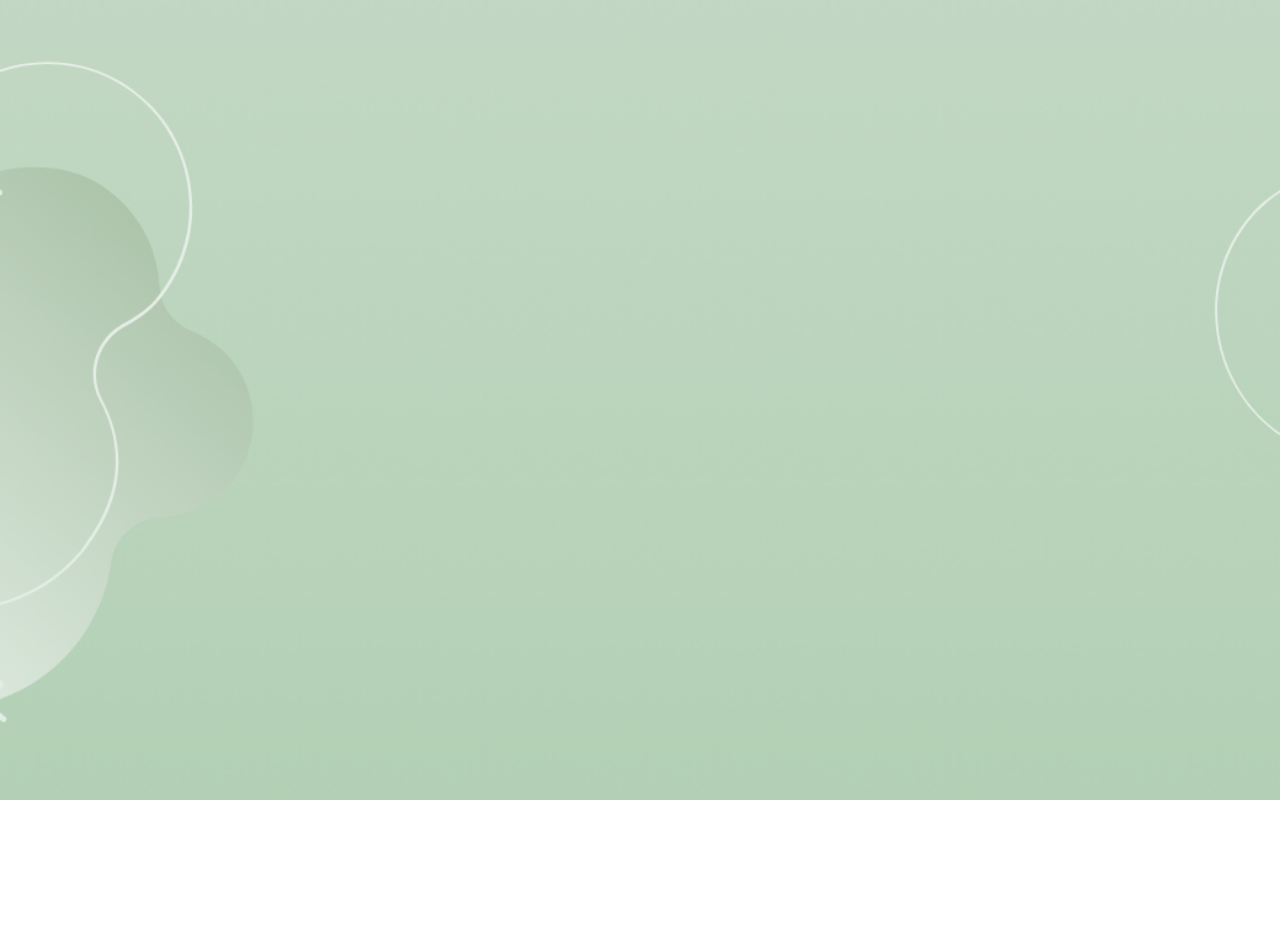
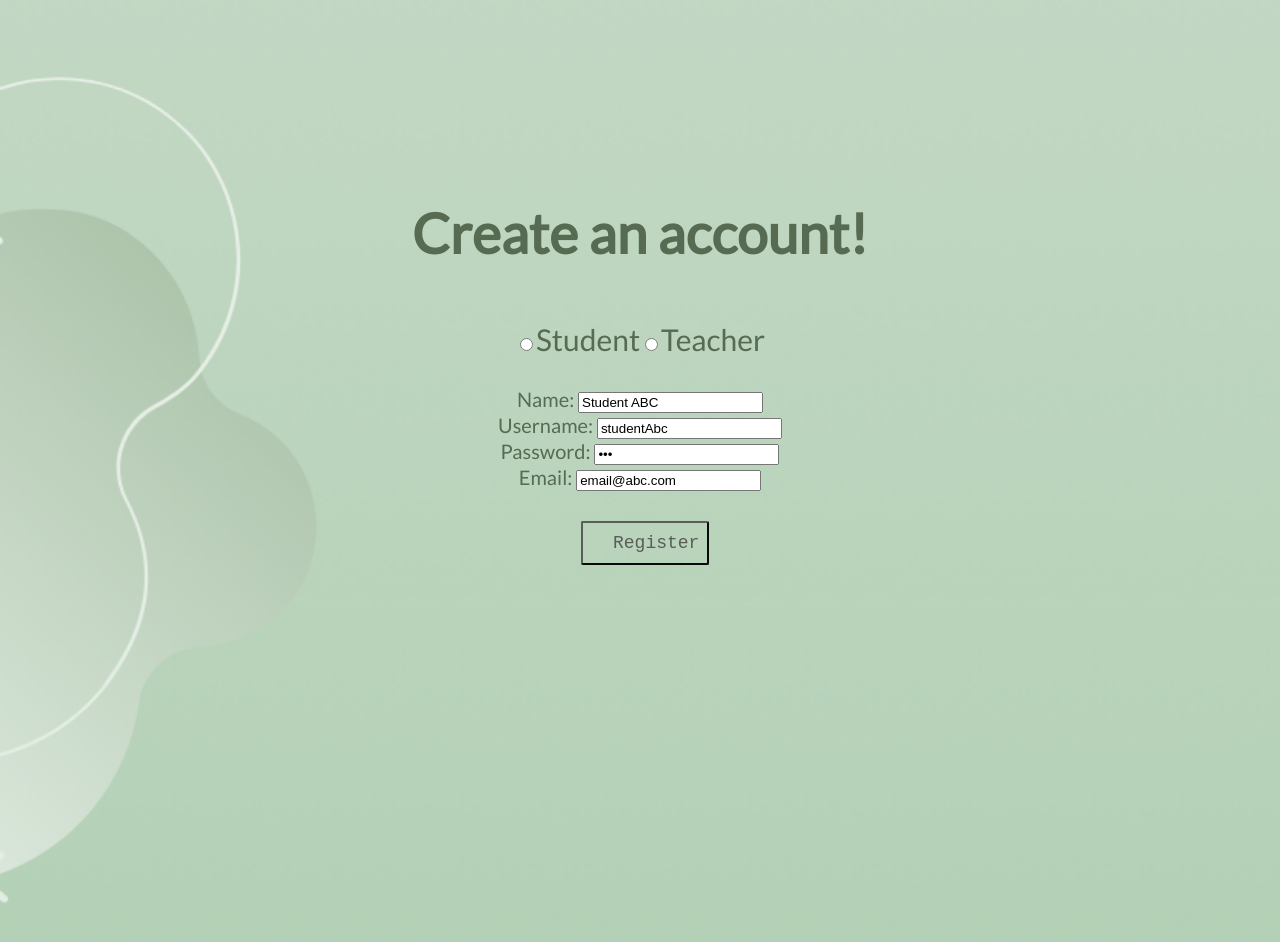
Before and after one commit to LuisaBalaban/ALT_project, a React (Create React App) app in the folder frontend/: page /register in a window 1280 px wide. Shown: the top 942 px of the page. Before the commit the page ends 800 px from the top, so only its background shows below. Built offline with nearby package versions, Linux system fonts and the light colour scheme.

Commit message:
2nd page

```diff
--- a/frontend/src/App.js
+++ b/frontend/src/App.js
@@ -1,17 +1,21 @@
 import React, { Component } from 'react';
 import './App.css';
 import Index from './containers/Index'
+import Register from './containers/Register'
 import { BrowserRouter as Router, Route } from "react-router-dom";
 
 function App() {
   return (
     <div className="App">
 
-             <Router>
-             <div>
-              <Route path="/" exact component={Index} />
-              </div>
-              </Router>
+     <Router>
+       <div>
+        <Route path="/" exact component={Index} />
+        </div>
+        <Route path="/register" component={Register} />
+
+     </Router>
+
     </div>
   );
 }
--- a/frontend/src/components/components.css
+++ b/frontend/src/components/components.css
@@ -41,3 +41,18 @@
 {
     margin-top: 20px;
 }
+.Register
+{
+    font-family: 'Lato', sans-serif;
+    color:#566B52;
+    font-size: 20px;
+}
+#radio
+{
+    margin-bottom: 30px;
+    font-size: 30px;
+}
+.msgBtn
+{
+    margin-top: 30px;
+}
--- /dev/null
+++ b/frontend/src/containers/Register.js
@@ -0,0 +1,34 @@
+import React,{ Component } from 'react'
+import '../components/components.css';
+
+
+class Register extends Component {
+    render() {
+      return (
+        <div>
+        <h3>Create an account!</h3>
+        <div className="Register">
+        <div id="radio">
+           <input type="radio" id="Student" name="type" value="Student"/>
+           <label for="Student">Student</label>
+
+           <input type="radio" id="Teacher" name="type" value="Teacher"/>
+            <label for="Student">Teacher</label><br/>
+            </div>
+
+            <label for="name"  id="name" >Name: </label>
+            <input type="text" id="name" name="name" value="Student ABC"/><br/>
+            <label for="uname"  id="uname" >Username: </label>
+            <input type="text" id="uname" name="uname" value="studentAbc"/><br/>
+            <label for="pass"  id="uname">Password: </label>
+            <input type="password" id="pass" name="pass" value="abc"/><br/>
+            <label for="email"  id="email">Email: </label>
+            <input type="email" id="email" name="email" value="email@abc.com"/><br/>
+            <button type="submit" className="msgBtn" onClick="return false;">Register</button>
+            </div>
+
+        </div>)
+    }
+}
+
+export default Register
```
Also changed, not shown: 1 other file (tests, documents, lock files or other folders).
